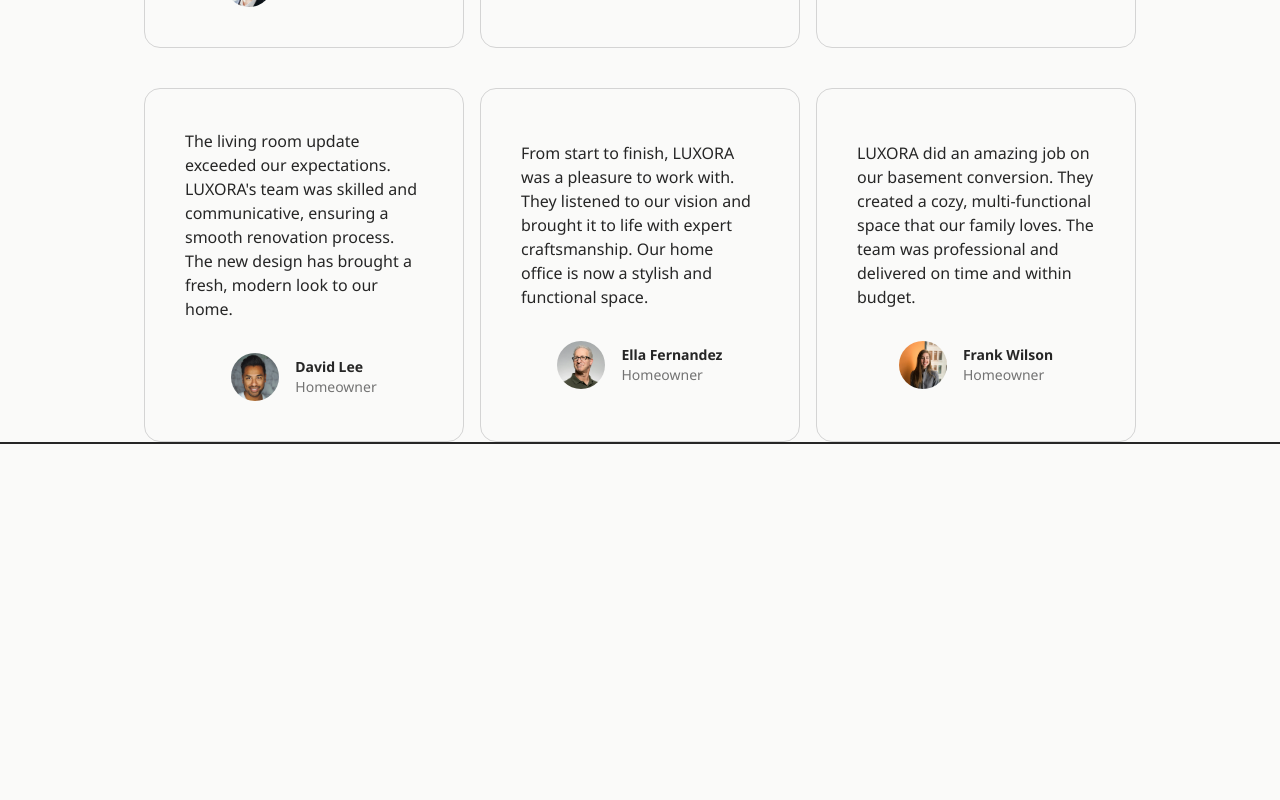
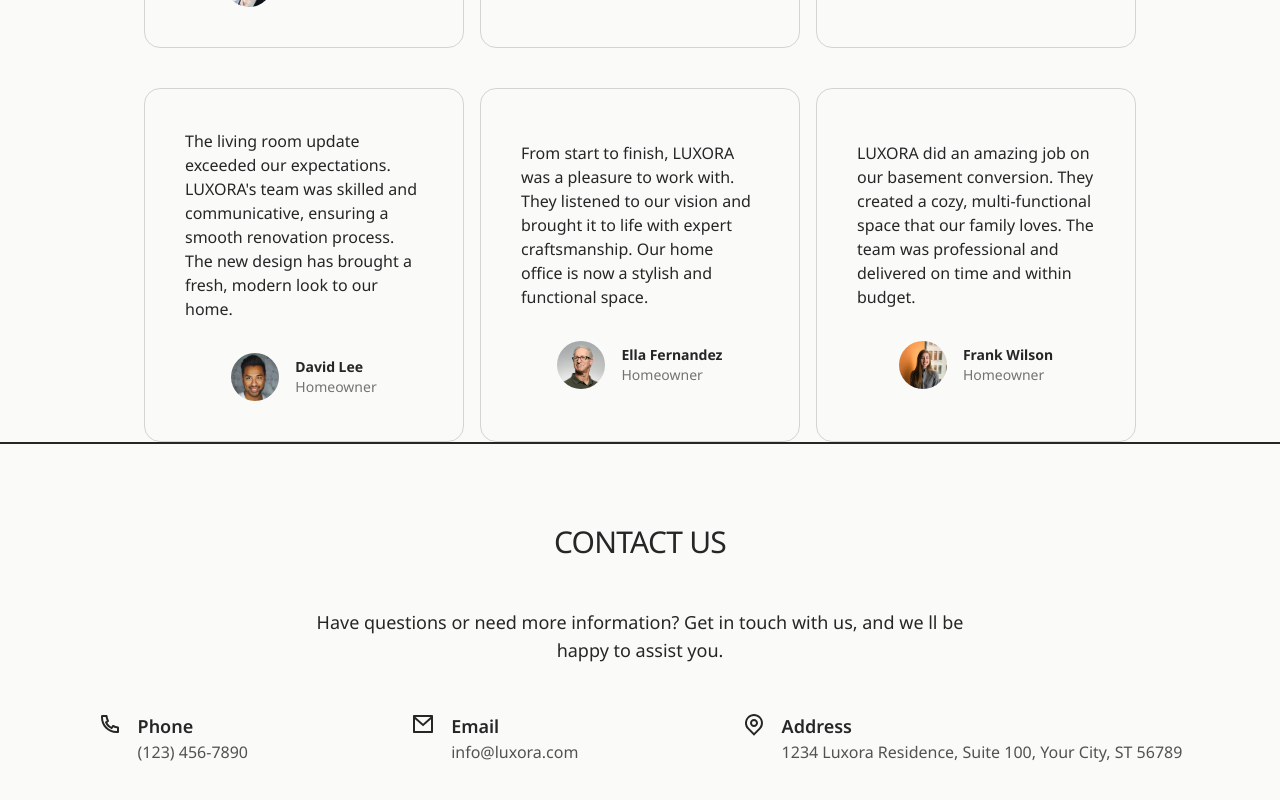
Before and after one commit to Vedu-07/Luxora, a React (Vite) app: page / in a window 1280 px wide. Shown: the part 6816-7616 px from the top of the page. Before the commit the page ends 7260 px from the top, so only its background shows below. Built offline with nearby package versions, Linux system fonts and the light colour scheme.

Commit message:
Contact Us  Section Added

```diff
--- a/src/App.jsx
+++ b/src/App.jsx
@@ -4,6 +4,7 @@
 import Portfolio from "./components/Portfolio"
 import About from "./components/About"
 import Reviews from "./components/Reviews"
+import ContactUs from "./components/ContactUs"
 function App() {
   return (
     <main className='overflow-x-hidden antialiased text-neutral-800 '>
@@ -13,6 +14,7 @@
         <Portfolio/>
         <About/>
         <Reviews/>
+        <ContactUs/>
     </main>
   )
 }
--- /dev/null
+++ b/src/components/ContactUs.jsx
@@ -0,0 +1,38 @@
+import { RiMailLine, RiMapPinLine, RiPhoneLine } from "@remixicon/react"
+import { CONTACT_INFO } from "../constants"
+
+const ContactUs = () => {
+    return (
+        <section className="max-w-7xl mx-auto" id="contact">
+            <div className="my-20">
+                <h2 className="text-xl lg:text-3xl tracking-tight text-center mb-12 uppercase">Contact Us</h2>
+                <p className="max-w-2xl text-lg mb-12 text-center mx-auto">{CONTACT_INFO.text}</p>
+                <div className="flex flex-col lg:flex-row justify-around mx-4">
+                    <div className="flex mb-8 lg:mb-0">
+                        <RiPhoneLine className="text-3xl mr-4"/>
+                        <div>
+                            <p className="text-lg font-semibold">{CONTACT_INFO.phone.label}</p>
+                            <p className="text-neutral-600">{CONTACT_INFO.phone.value}</p>
+                        </div>
+                    </div>
+                    <div className="flex mb-8 lg:mb-0">
+                        <RiMailLine className="text-3xl mr-4"/>
+                        <div>
+                            <p className="text-lg font-semibold">{CONTACT_INFO.email.label}</p>
+                            <p className="text-neutral-600">{CONTACT_INFO.email.value}</p>
+                        </div>
+                    </div>
+                    <div className="flex">
+                        <RiMapPinLine className="text-3xl mr-4"/>
+                        <div>
+                            <p className="text-lg font-semibold">{CONTACT_INFO.address.label}</p>
+                            <p className="text-neutral-600">{CONTACT_INFO.address.value}</p>
+                        </div>
+                    </div>
+                </div>
+            </div>
+        </section>
+    )
+}
+
+export default ContactUs
--- a/src/constants/index.js
+++ b/src/constants/index.js
@@ -181,6 +181,6 @@
   },
   address: {
     label: "Address",
-    value: "1234 Renovation Ave, Suite 100, Your City, ST 56789",
+    value: "1234 Luxora Residence, Suite 100, Your City, ST 56789",
   },
 };
```
